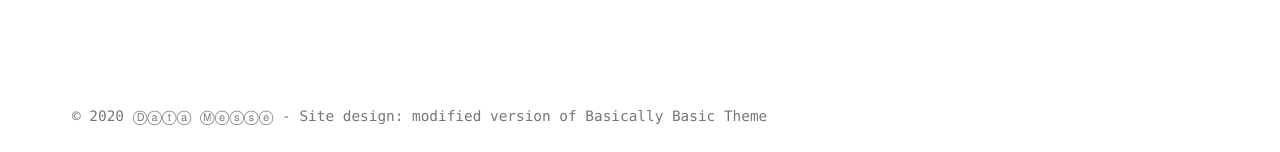
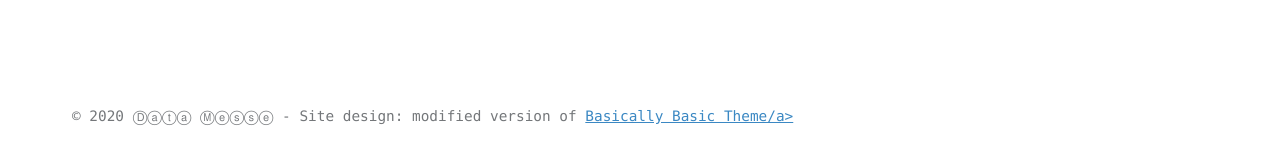
Before and after one commit to datamesse/blog, a Jekyll site: the page built from index.md, in a window 1280 px wide. Shown: the part 884-1036 px from the top of the page. Built offline with Jekyll 4.4.1, drawn with Linux system fonts in a browser that asks for light colours.

Commit message:
Update footer.html

```diff
--- a/_includes/footer.html
+++ b/_includes/footer.html
@@ -4,7 +4,7 @@
       {% if site.copyright %}
         {{ site.copyright | markdownify }}
       {% else %}
-        <p>&copy; {{ site.time | date: '%Y' }} {{ site.title }} - Site design: modified version of Basically Basic Theme</p>
+        <p>&copy; {{ site.time | date: '%Y' }} {{ site.title }} - Site design: modified version of <a href="https://github.com/mmistakes/jekyll-theme-basically-basic">Basically Basic Theme/a></p>
       {% endif %}
     </div>
   </div>
```
